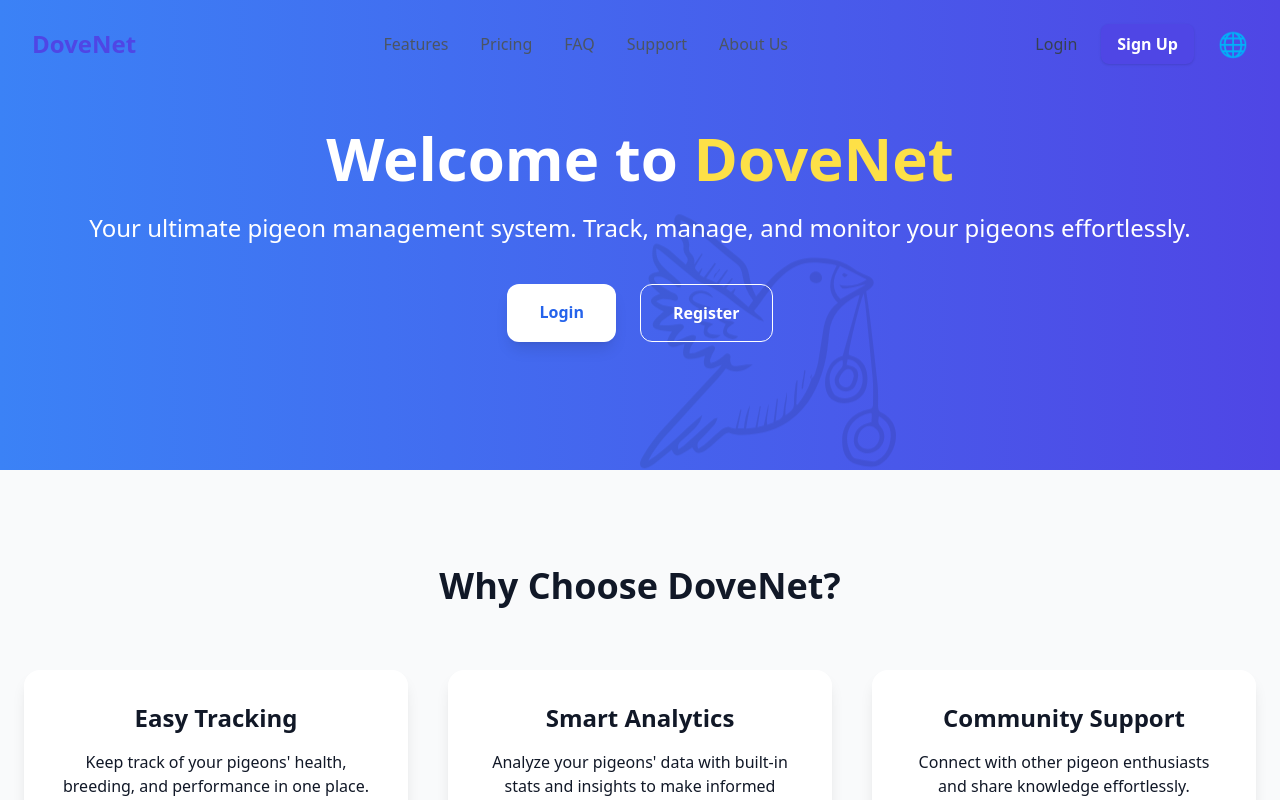
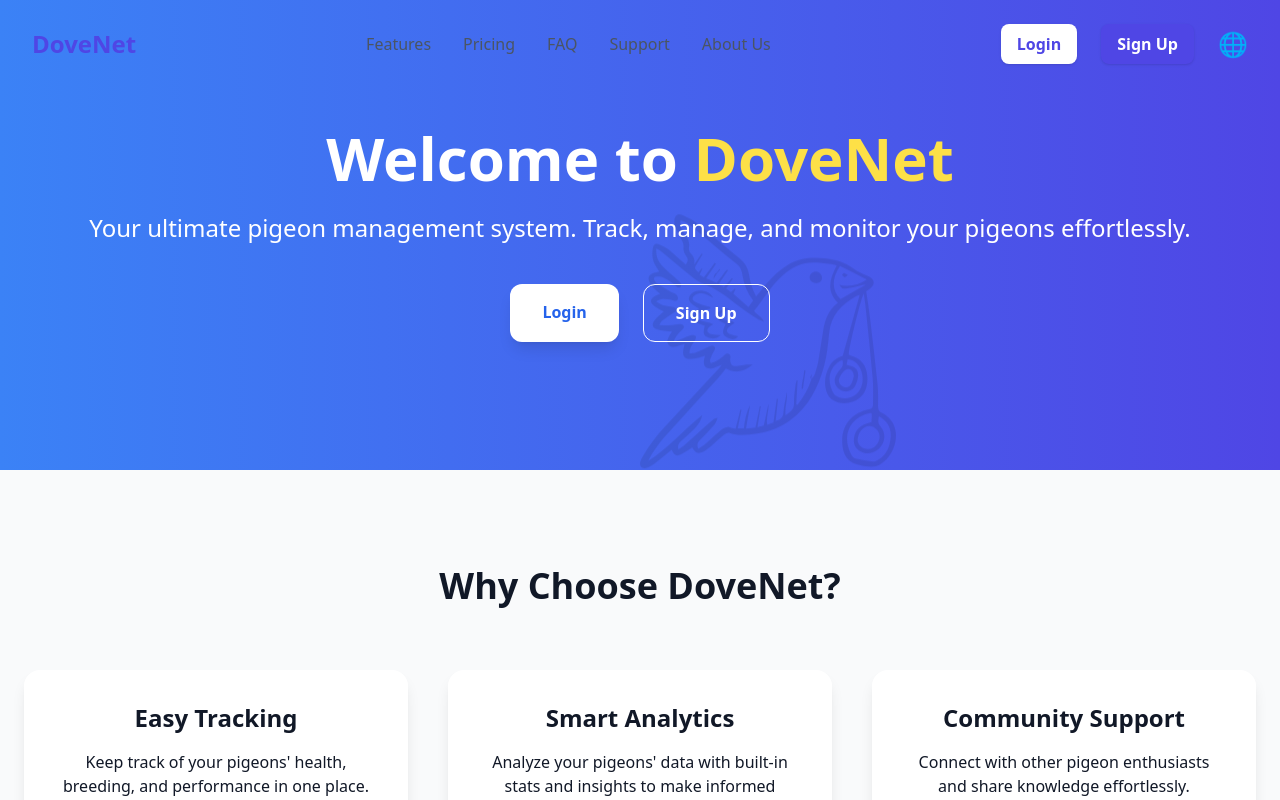
Before and after one commit to kkotorov/dovenet-ui, a React (Vite) app: page / in a window 1280 px wide. Shown: the top 800 px of the page. Built offline with nearby package versions, Linux system fonts and the light colour scheme.

Commit message:
fix login/sign up buttons to be consistent colors

```diff
--- a/src/components/LandingNavBar.tsx
+++ b/src/components/LandingNavBar.tsx
@@ -44,7 +44,7 @@ export default function LandingNavbar() {
 
       {/* Right side: Login/Signup + Language */}
       <div className="flex items-center gap-6">
-        <Link to="/login" className="text-gray-700 hover:text-indigo-600 font-medium">
+        <Link to="/login" className="px-4 py-2 bg-white text-indigo-600 font-semibold rounded-lg shadow hover:bg-indigo-50 transition">
           Login
         </Link>
 
@@ -54,7 +54,6 @@ export default function LandingNavbar() {
         >
           Sign Up
         </Link>
-
         {/* Language Icon */}
         <div className="relative" ref={dropdownRef}>
           <button
--- a/src/pages/LandingPage.tsx
+++ b/src/pages/LandingPage.tsx
@@ -27,7 +27,7 @@ export default function LandingPage() {
               to="/register"
               className="bg-transparent border border-white text-white font-semibold px-8 py-4 rounded-xl transform hover:scale-105 hover:bg-white hover:text-blue-600 transition"
             >
-              Register
+              Sign Up
             </Link>
           </div>
         </div>
```
